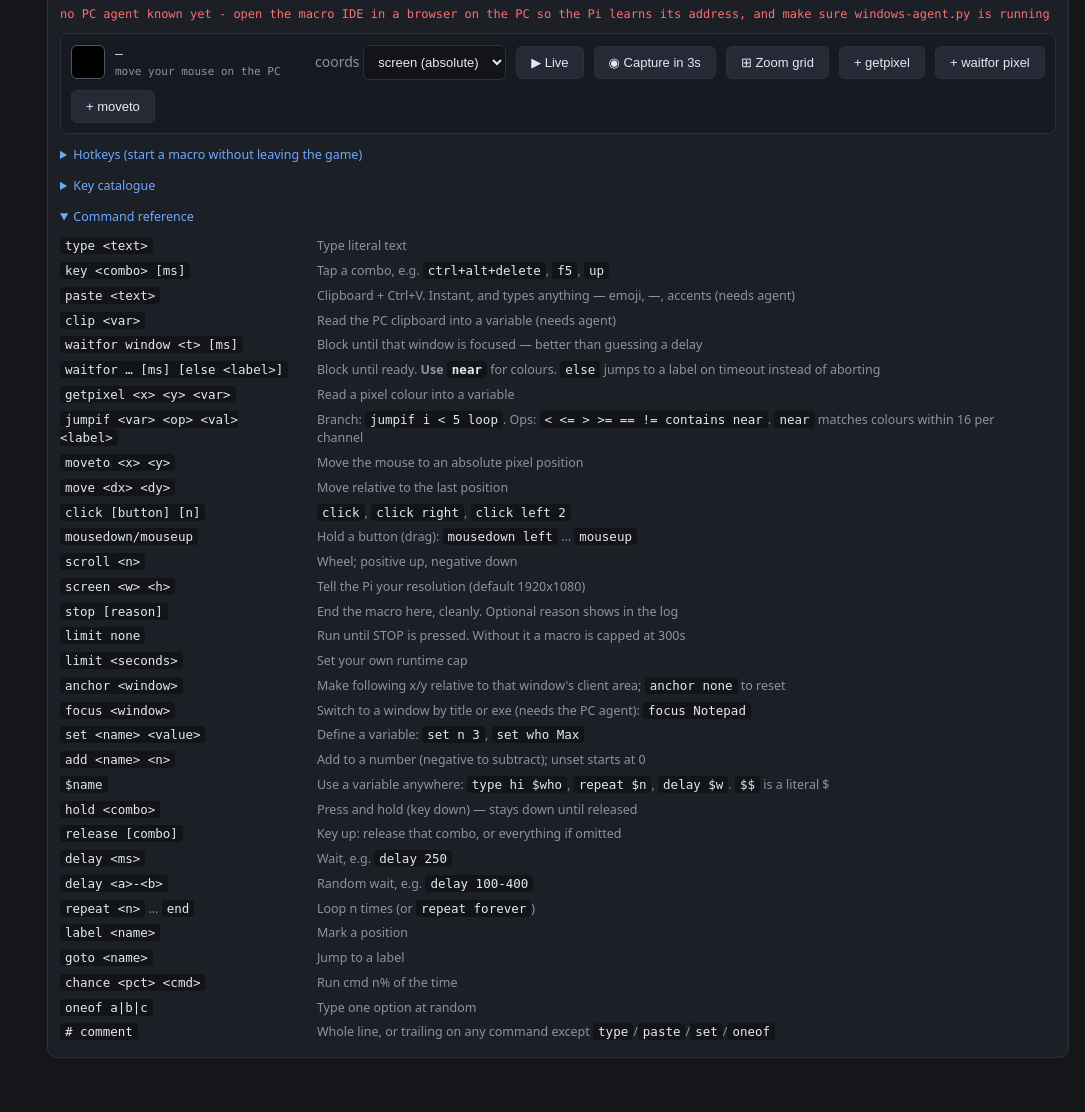
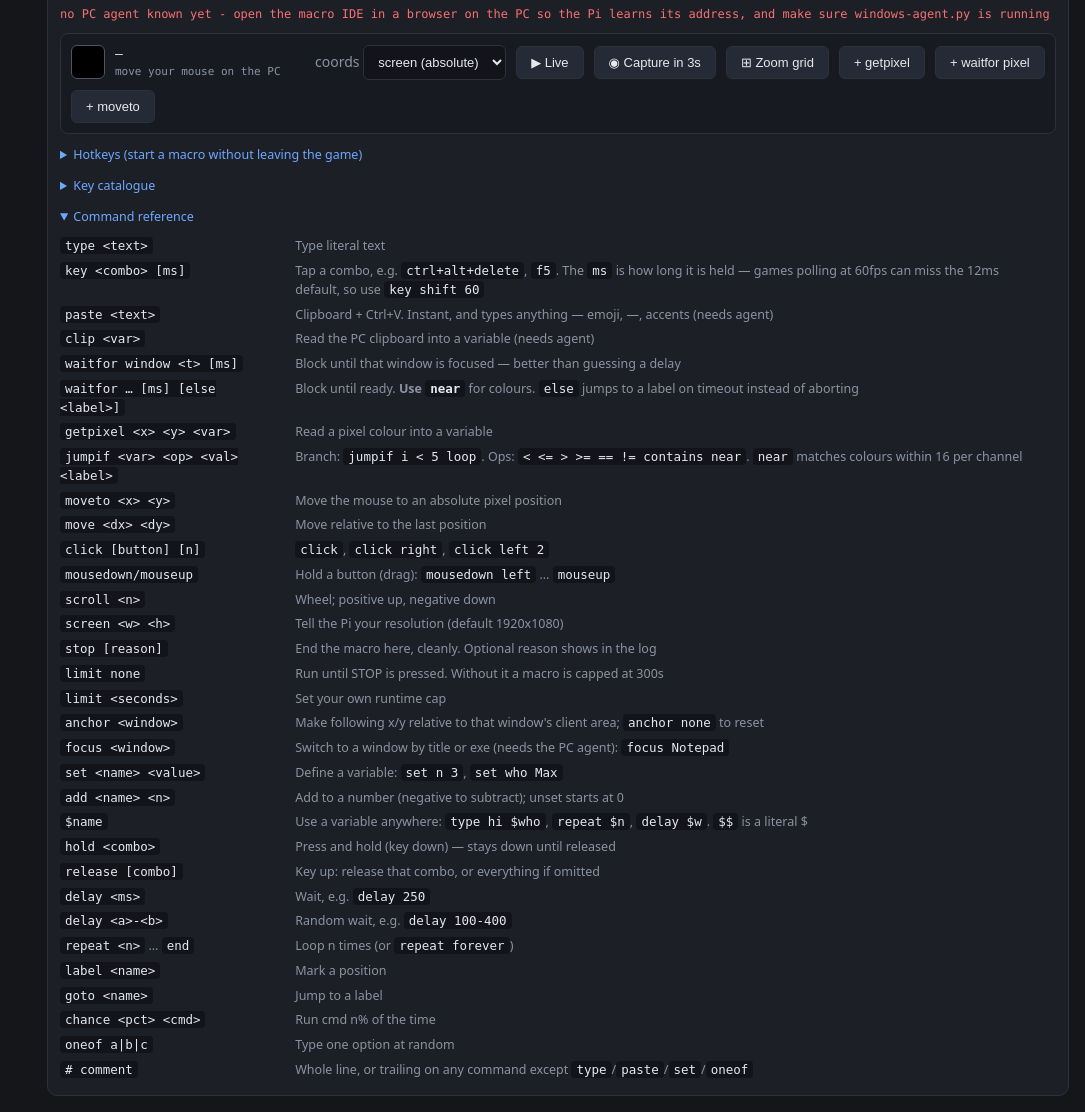
Before and after one commit to SomethinggMax/macropad, a Flask app: page / in a window 1280 px wide, after a click on "Command reference". Shown: the part 663-1775 px from the top of the page, without its empty margins (195-1280 px from the left). Before the commit the page ends 1721 px from the top, so only its background shows below. Run offline with Flask 3, Linux system fonts and the light colour scheme; data that the repository does not hold is empty.

Commit message:
Apply the requested hold to modifier-only key presses
key shift 200 held shift for 12ms, not 200ms: tap() applied the hold only to
the keycode press, and a combo that is nothing but a modifier fell through to
the fixed modifier delay. A game polling input once a frame can miss a 12ms
press, so a repeated skill bound to shift fired only some of the time - the
symptom was a repeat 7 landing five hits.

Co-Authored-By: Claude Opus 5 <noreply@anthropic.com>

```diff
--- a/keyboard.py
+++ b/keyboard.py
@@ -203,7 +203,11 @@ class Keyboard(HidDevice):
         mods, key = parse_combo(combo)
         if mods:
             self._emit(mods)
-            time.sleep(self.mod_delay)
+            # A modifier-only combo (a game skill bound to shift, say) is the
+            # press itself, so any requested hold has to apply here. Holding
+            # for only mod_delay can fall between two of the host's input
+            # polls and be missed entirely.
+            time.sleep(self.mod_delay if key else (hold or self.press_delay))
         if key:
             self._emit(mods, [key])
             time.sleep(hold or self.press_delay)
--- a/templates/index.html
+++ b/templates/index.html
@@ -222,7 +222,7 @@ key enter"></textarea>
       <summary>Command reference</summary>
       <table>
         <tr><td><code>type &lt;text&gt;</code></td><td>Type literal text</td></tr>
-        <tr><td><code>key &lt;combo&gt; [ms]</code></td><td>Tap a combo, e.g. <code>ctrl+alt+delete</code>, <code>f5</code>, <code>up</code></td></tr>
+        <tr><td><code>key &lt;combo&gt; [ms]</code></td><td>Tap a combo, e.g. <code>ctrl+alt+delete</code>, <code>f5</code>. The <code>ms</code> is how long it is held — games polling at 60fps can miss the 12ms default, so use <code>key shift 60</code></td></tr>
         <tr><td><code>paste &lt;text&gt;</code></td><td>Clipboard + Ctrl+V. Instant, and types anything — emoji, —, accents (needs agent)</td></tr>
         <tr><td><code>clip &lt;var&gt;</code></td><td>Read the PC clipboard into a variable (needs agent)</td></tr>
         <tr><td><code>waitfor window &lt;t&gt; [ms]</code></td><td>Block until that window is focused — better than guessing a delay</td></tr>
```
Also changed, not shown: README.md.
